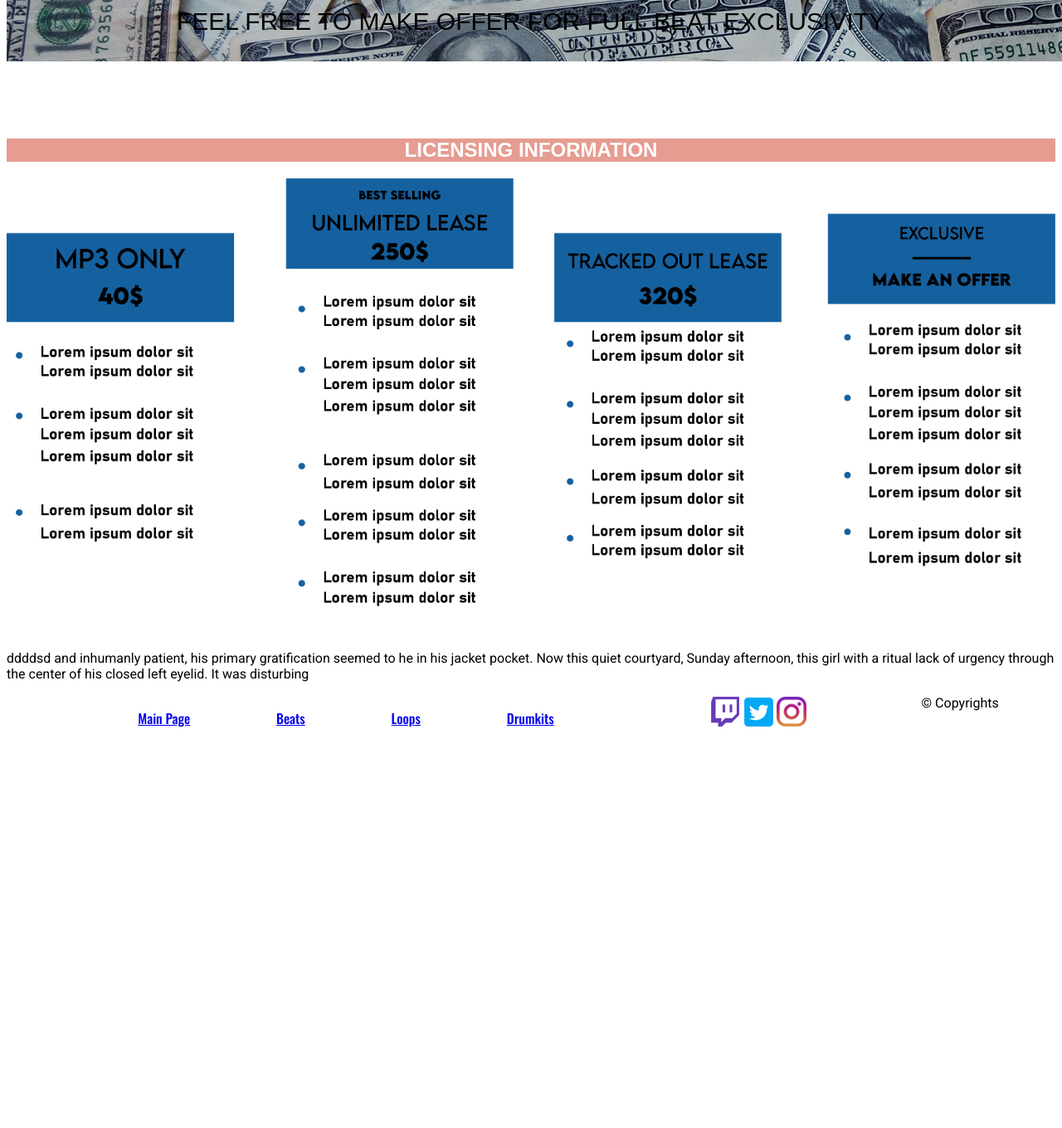
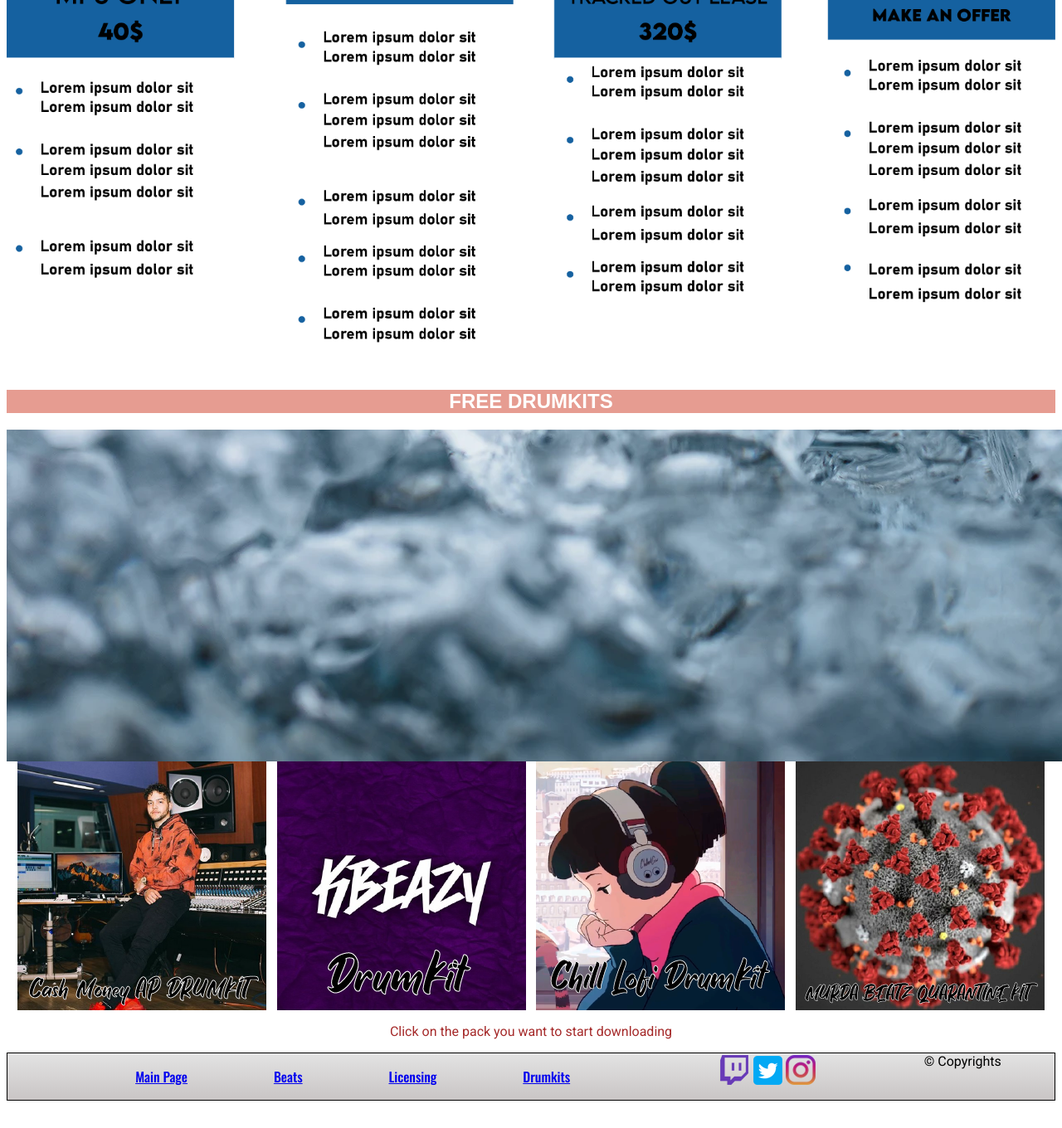
Before and after one commit to DiscoMajor/tutophp, a PHP site: page / in a window 1280 px wide; the page is wider, and only the part inside the window is pictured. Shown: the part 1775-3135 px from the top of that part at 83% size. Before the commit the page ends 2651 px from the top of that part, so only its background shows below. Run offline with PHP 8.4, Linux system fonts and the light colour scheme; some web fonts are replaced.

Commit message:
Dev (#1)
Liens,Drumkit section, img à gérer

```diff
--- a/css/style.css
+++ b/css/style.css
@@ -10,7 +10,7 @@ ul {
 }
 
 a:visited {
-    color: crimson;
+    color: green;
 }
 
 a:hover {
@@ -32,7 +32,7 @@ a:hover {
 
 .frog_header {
     display: block;
-    background-size: 0em;
+    padding-left: 10px;
 }
 
 .container_header {
@@ -40,9 +40,8 @@ a:hover {
     flex-direction: row;
     justify-content: space-between;
     margin-bottom: 10px;
-    background: linear-gradient(#5d5e5b, #8c8f88, #8c8f88);
-    border-top: 0.2em solid black;
-    border-bottom: 0.2em solid black;
+    background: linear-gradient(#e3e3e3, #c9c5c5);
+    border: solid 0.1em black;
 }
 
 .container_sections {
@@ -52,19 +51,8 @@ a:hover {
 .container_banner {
     display: flex;
     flex-direction: column;
-    border-bottom: 0.3em solid black;
-    border-top: 0.3em solid black;
-}
-
-.container_footer {
-    display: flex;
-    flex-direction: row;
-    justify-content: space-around;
-}
-
-.social_footer {
-    display: flex;
-    flex-direction: row;
+    border-bottom: 0.1em solid black;
+    border-top: 0.1em solid black;
 }
 
 .ban_logo {
@@ -76,15 +64,15 @@ a:hover {
 }
 
 .first_sec {
-    border-bottom: solid #8c8f88 0.2em;
+    border-bottom: solid #8c8f88 0.1em;
     color: black;
-    background-color: #d4cdbc;
+    background: linear-gradient(#e3e3e3, #c9c5c5);
 }
 
 #article_1 {
     font-weight: bold;
     text-align: justify;
-    border-top: solid #8c8f88 0.2em;
+    border-top: solid #8c8f88 0.1em;
     padding-top: 15px;
 }
 
@@ -112,7 +100,7 @@ a:hover {
     margin-right: 10px;
 }
 
-.titre_h2 {
+#titre_h2 {
     color: white;
     text-align: center;
     background-color: #e69c91;
@@ -124,15 +112,71 @@ a:hover {
     font-size: 30px;
     text-align: center;
     font-family: 'Chivo', sans-serif;
+    background-color: white;
+    width: 1150px;
+    position: sticky;
+    margin-left: auto;
+    margin-right: auto;
+}
+
+.cash_banner {
+    position: inherit;
+    display: flex;
+    flex-direction: column;
 }
 
 .section2 {
     display: flex;
     flex-direction: row;
-    justify-content: space-evenly;
+    justify-content: space-around;
     margin-top: -600px;
+    margin-left: 250px;
+    background-color: white;
+    position: relative;
+    height: 450px;
+    width: 1400px;
+    align-items: center;
 }
 
-.section3 {
-    margin-top: 75px;
+#section3 {
+    margin-top: 60px;
 }
+
+p {
+    text-align: center;
+    color: brown;
+}
+
+#drumkit_background {
+    display: flex;
+    flex-direction: row;
+    align-content: center;
+    align-items: center;
+    position: relative;
+}
+
+#drumkit_imgs {
+    display: flex;
+    flex-direction: row;
+    align-content: space-around;
+    justify-content: space-evenly;
+}
+
+#drumkit_package {
+    position: sticky;
+    width: 100%;
+    left: 0;
+}
+
+.container_footer {
+    display: flex;
+    flex-direction: row;
+    justify-content: space-around;
+    background: linear-gradient(#e3e3e3, #c9c5c5);
+    border: solid 0.1em black;
+}
+
+.social_footer {
+    display: flex;
+    flex-direction: row;
+}
--- a/index.html
+++ b/index.html
@@ -17,13 +17,13 @@
             <div>
                 <nav class="nav_header">
                     <ul id="horizon">
-                        <a href="index.html">
+                        <a href="#article_1">
                             <li>About</a>
-                        <a href="index.html">
+                        <a href="#titre_h2">
                             <li>Beats</a>
-                        <a href="index.html">
-                            <li>Loops</a>
-                        <a href="index.html">
+                        <a href="#section3">
+                            <li>Licensing</a>
+                        <a href="#drumkit_contain">
                             <li>Drumkits</a>
                     </ul>
                 </nav>
@@ -80,7 +80,7 @@
 
     <!-- je veux un background pour cette section -->
 
-    <h2 class="titre_h2">LISTEN LATEST BEATS AND BUY</h2>
+    <h2 id="titre_h2">LISTEN LATEST BEATS AND BUY</h2>
 
     <div class="cash_banner"><img src="img/benji.png" alt="Benjamin"></div>
 
@@ -131,21 +131,39 @@
 
     <!-- je veux un background pour cette section -->
 
-    <div class=section3>
+    <div id="section3">
 
-        <h2 class="titre_h2">LICENSING INFORMATION</h2>
+        <h2 id="titre_h2">LICENSING INFORMATION</h2>
 
         <section>
             <article>
                 <img src="img/license.png" alt="LICENSING" width="100%">
-                <p>ddddsd and inhumanly patient, his primary gratification seemed to he in his jacket pocket. Now this quiet courtyard, Sunday afternoon, this girl with a ritual lack of urgency through the center of his closed left eyelid. It was disturbing</p>
-
             </article>
         </section>
     </div>
     </div>
+
+
+    <h2 id="titre_h2">FREE DRUMKITS</h2>
+
+    <div id="drumkit_background"><img src="img/drumback.png" alt="backdrum"></div>
+
+    <div id="drumkit_package">
+
+        <div id="drumkit_imgs">
+            <a href="asset/cashmoneyapi.rar"><img src="img/cash.png" alt="cashap" title="CashAP DrumKit"></a>
+            <a href="asset/kbeazy.rar"><img src="img/kbeazy.png" alt="KBeazy" title="FyedUp DrumKit"></a>
+            <a href="asset/lofi.zip"><img src="img/lofi.png" alt="Lofi" title="LOFI DrumKIT"></a>
+            <a href="asset/murda.zip"><img src="img/murda.png" alt="Murda" title="MurdaBeat DrumKit"></a>
+        </div>
+
+    </div>
+
+    <p id="drumkit_contain">Click on the pack you want to start downloading</p>
+
+
+
     <!-- je veux un background pour le FOOTER -->
-
     <footer>
         <div class=container_footer>
             <div class="nav_footer">
@@ -153,21 +171,21 @@
                     <ul id="horizon">
                         <a href="index.html">
                             <li>Main Page</a>
-                        <a href="index.html">
+                        <a href="#titre_h2">
                             <li>Beats</a>
-                        <a href="index.html">
-                            <li>Loops</a>
-                        <a href="index.html">
+                        <a href="#section3">
+                            <li>Licensing</a>
+                        <a href="#drumkit_contain">
                             <li>Drumkits</a>
                     </ul>
                 </nav>
             </div>
 
-            <!-- RESEAUx = IMAGES + LIENS -->
-            <div class="social_footer">
-                <a href="https://www.twitch.tv/"><img src="img/twitch.png" alt="twitch"></a>
-                <a href="https://twitter.com/login?lang=fr"><img src="img/twitter.png" alt="twitter"></a>
-                <a href="https://www.instagram.com/?hl=fr"><img src="img/instagram.png" alt="instagram"></a>
+            <!-- RESEAUx + IMAGES + LIENS. -->
+            <div class="social_footer ">
+                <a href="https://www.twitch.tv/ "><img src="img/twitch.png " alt="twitch "></a>
+                <a href="https://twitter.com/login?lang=fr "><img src="img/twitter.png " alt="twitter "></a>
+                <a href="https://www.instagram.com/?hl=fr "><img src="img/instagram.png " alt="instagram "></a>
             </div>
 
             <div>&copy; Copyrights</div>
@@ -176,7 +194,7 @@
     </footer>
 
 
-    <script type="text/javascript" src="js/player.js"></script>
+    <script type="text/javascript " src="js/player.js "></script>
 </body>
 
 </html>
```
Also changed, not shown: img/benji.png, img/cash.png (added), img/cashbanner.png (deleted), img/drumback.png (added), img/kbeazy.png (added), img/lofi.png (added), img/murda.png (added), 4 other files.
